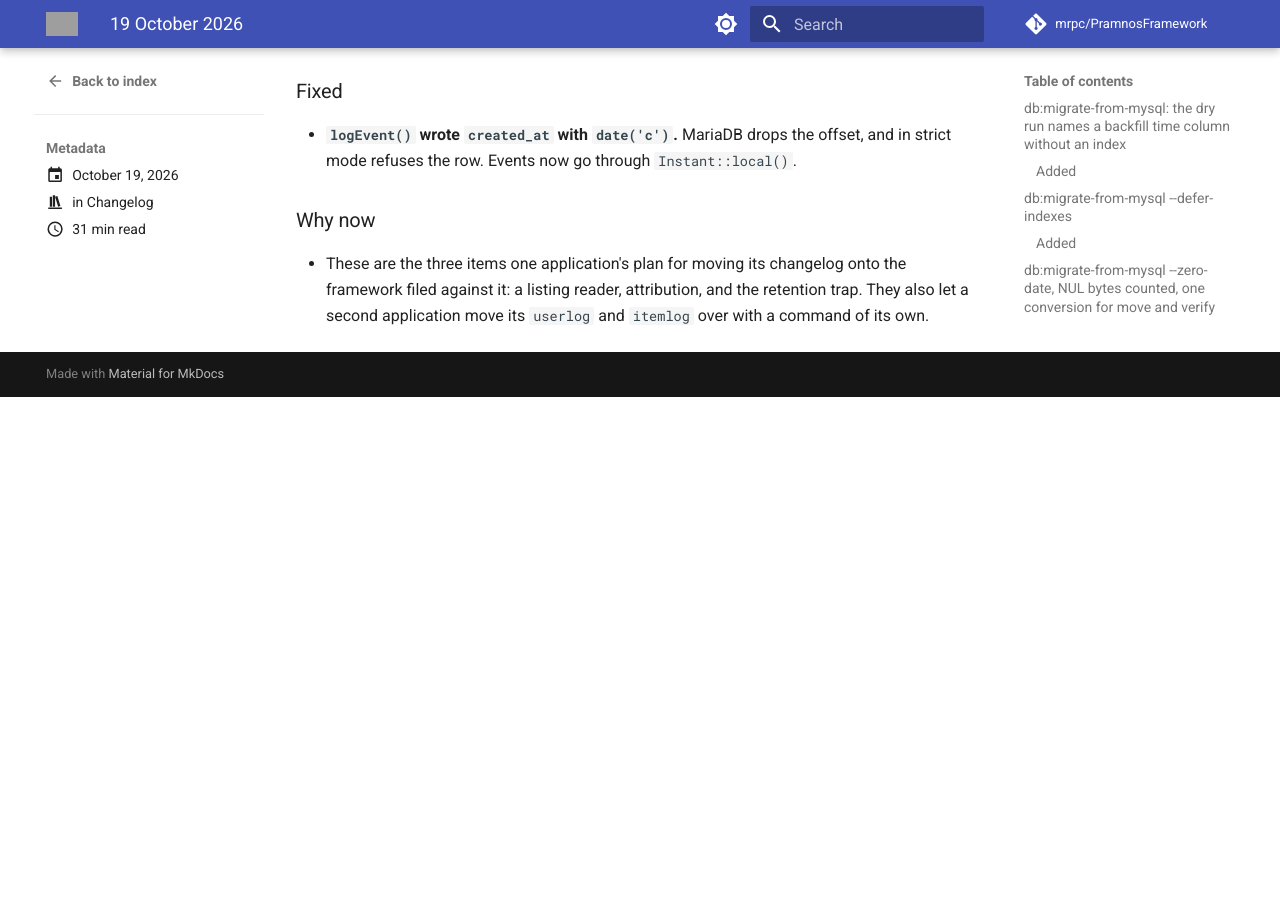
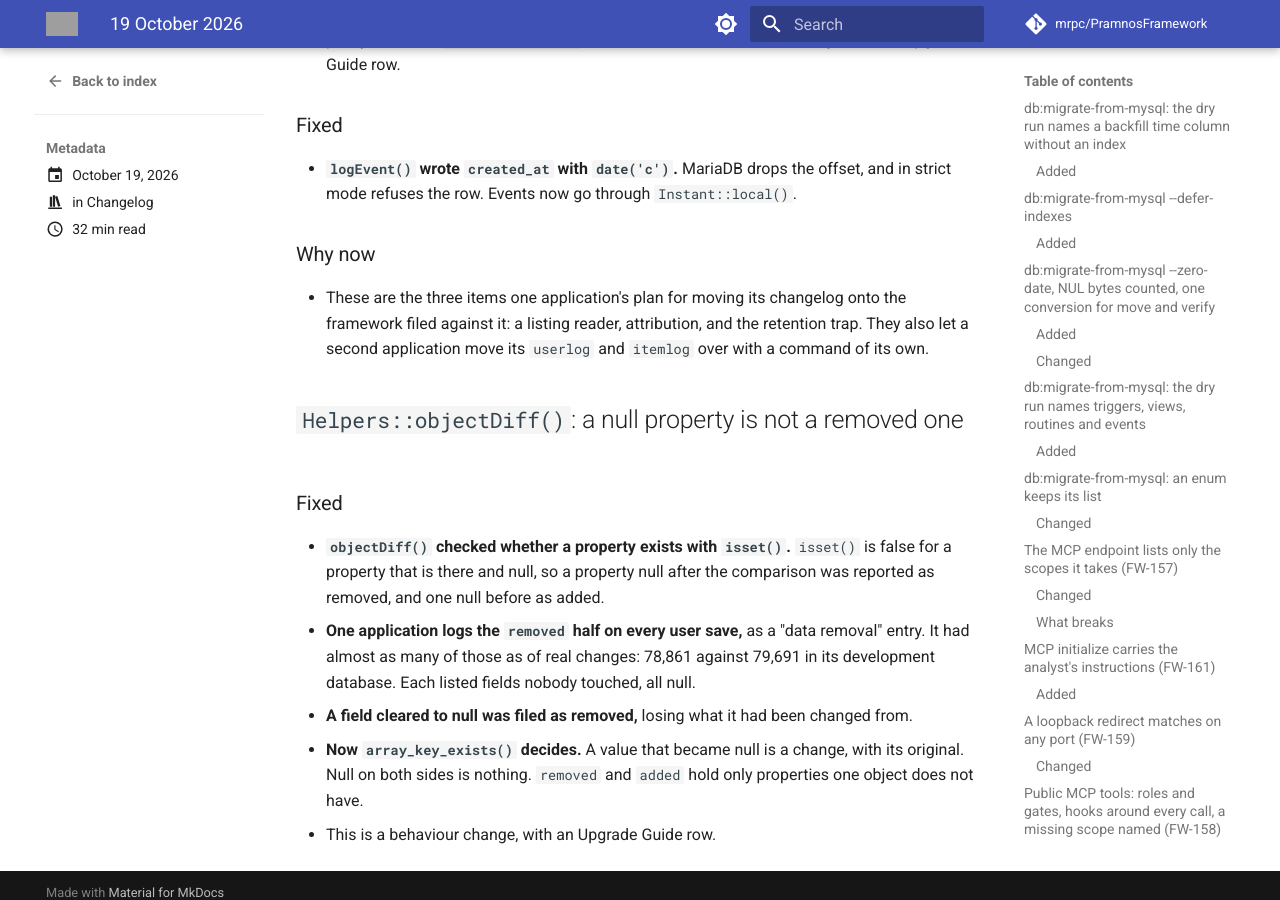
Before and after one commit to mrpc/PramnosFramework, an MkDocs documentation site: the page built from docs/version-history/posts/2026-10-19.md, in a window 1280 px wide and 900 px high, scrolled down 29054 px. Built offline with MkDocs 1.6.1 and Material for MkDocs 9.7.7, drawn with Linux system fonts in a browser that asks for light colours; comment, search, counter and statistics services are not loaded; before the commit the page ends 29451 px from its top, so only the background shows below that; some of the changed text lies outside the part shown; grey boxes are pictures that could not be loaded.

Commit message:
fix(general)!: Helpers::objectDiff() treats a property that is there and null as present — isset() reported every null after a save as removed and every null before as added, so an application logging removals wrote one on nearly every save, and a field cleared to null lost its original

````diff
--- a/docs/Pramnos_Framework_Guide.md
+++ b/docs/Pramnos_Framework_Guide.md
@@ -1769,6 +1769,26 @@ limit of 5 on `The quick brown fox` returns ten characters, and a single long wo
 back whole and unmarked. Useful when you want at least `$length`; not when the bound is
 the point.
 
+## Comparing two objects: `Helpers::objectDiff()`
+
+```php
+$diff = \Pramnos\General\Helpers::objectDiff($before, $after);
+$diff['changed'];   // ['phone' => ['original' => '69…', 'new' => null], …]
+$diff['removed'];   // properties $after does not have at all
+$diff['added'];     // properties $before did not have at all
+$diff['description'];
+```
+
+The comparison works on public properties, which is the usual input for a model's
+before-and-after on save.
+
+**A property that is there and null is there.** A value that became null is a change, kept
+with its old value under `changed`. So is a null that now has a value. Null on both sides is
+no change. Only a property one object lacks altogether is `removed` or `added`, and on a save,
+where both objects are the same class, that hardly ever happens.
+
+Values are compared loosely (`!=`), so `0`, `''` and `null` count as equal to one another.
+
 ## Reading a user agent
 
 `Pramnos\General\Helpers::getBrowser($agent)` returns the browser, its version, the
--- a/docs/Pramnos_Upgrade_Guide.md
+++ b/docs/Pramnos_Upgrade_Guide.md
@@ -701,6 +701,7 @@ the tag is cut — assembled as it happens rather than reconstructed from a mont
 | **`bytea` columns read on PostgreSQL** | A `bytea` value read through `query()`, `execute()` or the query builder is the bytes, as a MySQL `blob` is. It was PostgreSQL's hex text (`\x00ff…`). | Code that decoded the hex itself (`pg_unescape_bytea()`, `hex2bin(substr($v, 2))`) drops the decoding. Writing bytes takes `new \Pramnos\Database\Binary($bytes)`. |
 | **The framework's dashboard cards** | `logs.errors`, `ai.spend`, `messages`, `users.active`, `database`, `queue` and `api.performance` are shared: their figures are kept in the cache's `dashboard` category for `data_ttl` (300 s by default) and handed to everybody who may see them, instead of being worked out on every dashboard. They are up to that old. Each is `data()` and `present()` now, and `render()` is `present(data())`. | Nothing to do. For fresher figures, lower `'dashboard' => ['data_ttl' => …]`; to have nobody wait for them, run `dashboard:precompute` from cron. A card of an application's own that overrides `render()` is unaffected. |
 | **A sent message's body in `mails`** | A message sent or failed from now on has an empty `content`. Its body is in the body store: `mail_bodies` on TimescaleDB (`path` = `db:`), elsewhere a file under `var/emails` (`path` = the file). It is kept before its tracking and with its unsubscribe link as a placeholder, and `hash` is its md5 rather than an md5 of the address, subject and date. Queued messages keep their body in `content` until sent. | Code that reads `mails.content` reads `\Pramnos\Email\Body::of($row)` instead, which gives the body as it was sent. The web server must be able to write `var/emails`, or set `'email' => ['bodies' => ['path' => …]]`. To keep bodies in the row as before: `'email' => ['bodies' => ['store' => 'content']]`. |
+| **`Helpers::objectDiff()` and null properties** | A property that is present but null is no longer reported as `removed` (null after) or `added` (null before). A value that became null is now under `changed`, with its original. Null on both sides is no change. | Code that logged `$diff['removed']` on every save stops writing entries for untouched null fields; one that read a cleared field from `removed` reads it from `changed`. |
 | **`'retention' => null` in an app.php `hypertables` override** | `timescale:ensure` now removes the retention policy an earlier run installed on that table: the table is kept for ever, as the override says. It used to add nothing and leave the installed policy in place. A null that is only the framework's default still leaves a policy alone. | Remove a `'retention' => null` override that was written as a no-op, or the table's existing policy goes on the next `timescale:ensure`. |
 | **`Database::getInsertId()` on PostgreSQL** | The id comes from the sequence of the table the last INSERT wrote (its serial or identity column), not from `LASTVAL()`. The two differ only where something else took a sequence value during the insert: a trigger, or TimescaleDB opening a new chunk, where `LASTVAL()` answered the wrong id. An INSERT that names the id column itself, or a statement that is not an INSERT, still reads `LASTVAL()`. | Code that relied on `getInsertId()` returning a value from a trigger's sequence must read that sequence itself. |
 | **`mail:prune` and account erasure with the body store** | `Retention::strip()` (`mail:prune`'s strip) empties `path` and `bodyvars` as well as `content`, and removes the kept body: the `mail_bodies` row, the file, the file on a disk. `Retention::prune()` removes the bodies before the rows. `AccountErasure::erase()` now pseudonymises the account's rows in `mails` (`tomail`/`toname` empty, `subject` `[erased]`, no body or `extrainfo`) and empties the address on its tracking rows. `Retention::batches()` is gone, because every database sweeps in batches by id. | Code that looked up an erased person's mail by address finds none. An application whose own `account.data_erase` listener deleted or rewrote `mails` rows can stop. A subclass overriding `batches()` can drop the override. |
--- a/docs/version-history/posts/2026-10-19.md
+++ b/docs/version-history/posts/2026-10-19.md
@@ -62,6 +62,7 @@ Fifty-five entries today:
 - `mail:bounces --imap`: the bounce mailbox over IMAP, with a password or XOAUTH2
 - The Roadmap's mail-body entry removed: the body store shipped
 - The change log: events without a model, on behalf of somebody, and a page at a time
+- `Helpers::objectDiff()`: a null property is not a removed one
 
 <!-- more -->
 
@@ -982,3 +983,19 @@ not read again or purged. The Upgrade Guide has the row.
 - These are the three items one application's plan for moving its changelog onto the framework
   filed against it: a listing reader, attribution, and the retention trap. They also let a
   second application move its `userlog` and `itemlog` over with a command of its own.
+
+## `Helpers::objectDiff()`: a null property is not a removed one
+
+### Fixed
+
+- **`objectDiff()` checked whether a property exists with `isset()`.** `isset()` is false for a
+  property that is there and null, so a property null after the comparison was reported as
+  removed, and one null before as added.
+- **One application logs the `removed` half on every user save,** as a "data removal" entry. It
+  had almost as many of those as of real changes: 78,861 against 79,691 in its development
+  database. Each listed fields nobody touched, all null.
+- **A field cleared to null was filed as removed,** losing what it had been changed from.
+- **Now `array_key_exists()` decides.** A value that became null is a change, with its original.
+  Null on both sides is nothing. `removed` and `added` hold only properties one object does not
+  have.
+- This is a behaviour change, with an Upgrade Guide row.
````
Also changed, not shown: other parts of docs/version-history/posts/2026-10-19.md (+1 -1 lines), 2 other files.
